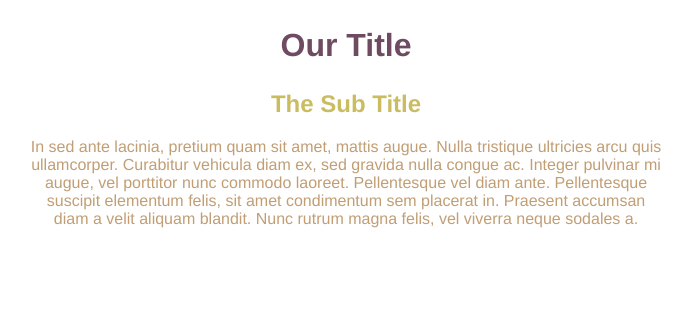
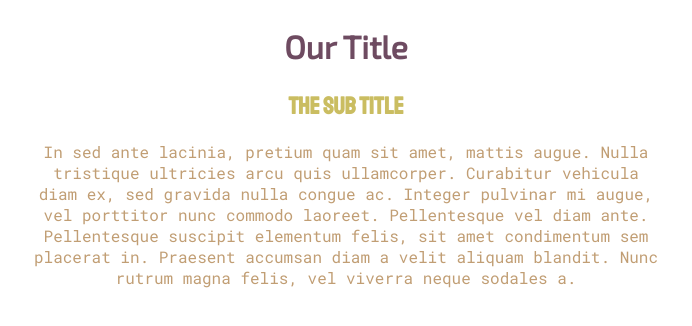
Before and after one commit to raygunindustries/coding-responsive-websites, a plain HTML site: page 04.02-206-font-colors-starter/index.html in a window 1280 px wide. Shown: the whole page, without its empty margins (294-986 px from the left). Drawn offline with Linux system fonts and the light colour scheme.

```diff
--- a/04.02-206-font-colors-starter/css/main.css
+++ b/04.02-206-font-colors-starter/css/main.css
@@ -11,16 +11,19 @@ section {
 
 h1 {
   color: #7b7d70;
+  font-family: 'Exo 2', sans-serif;
   font-size: 2em;
 }
 
 h2 {
   color: #4eafb8;
+  font-family: 'Staatliches', cursive;
   font-size: 1.5em;
 }
 
 p {
   color:#ff8641;
+  font-family: 'Roboto Mono', monospace;
 }
 
 /* TABLET color changes */
--- a/04.02-206-font-colors-starter/index.html
+++ b/04.02-206-font-colors-starter/index.html
@@ -5,6 +5,7 @@
     <meta name="viewport" content="width=device-width, initial-scale=1">
     <title>Skillcrush Testing</title>
     <link rel="stylesheet" type="text/css" href="css/main.css" />
+    <link href="https://fonts.googleapis.com/css?family=Exo+2|Roboto+Mono|Staatliches" rel="stylesheet">
   </head>
 
   <body>
--- /dev/null
+++ b/skillcrush-center-flexbox-starter/css/style.css
@@ -0,0 +1,25 @@
+html, body{
+  font-size: 16px;
+  height: 100%;
+  margin: 0%;
+}
+
+body {
+  align-items: center;
+  background: url('../img/wow.png') bottom center no-repeat;
+  background-size: cover;
+  display: flex;
+  font-size: 1em;
+  justify-content: center;
+}
+
+h1 {
+  display: flex;
+  align-items: center;
+  font-family: 'Montserrat', sans-serif;
+  font-size: 4em;
+  color: #fff;
+  background: #f16059;
+  padding: 0 10%;
+  height: 10rem;
+}
```
Also changed, not shown: skillcrush-center-flexbox-starter/index.html (added, +12 -0 lines), skillcrush-center-flexbox-starter/img/wow.png (added), 1 other file.
